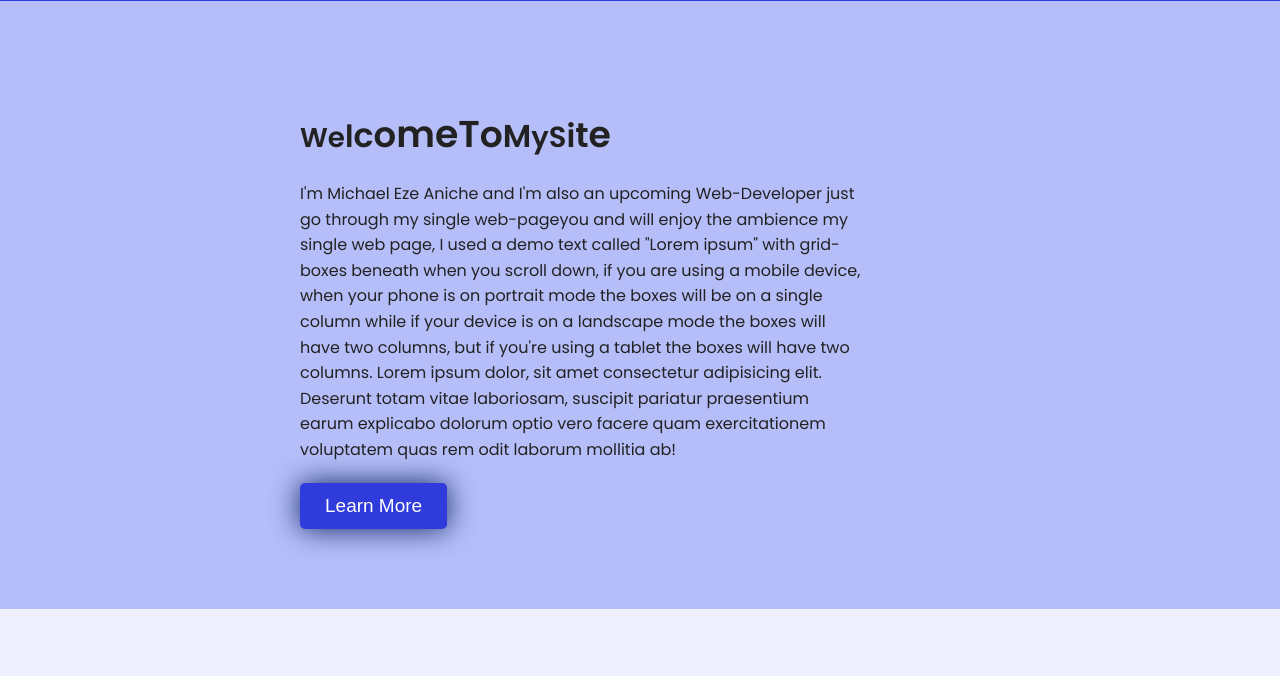
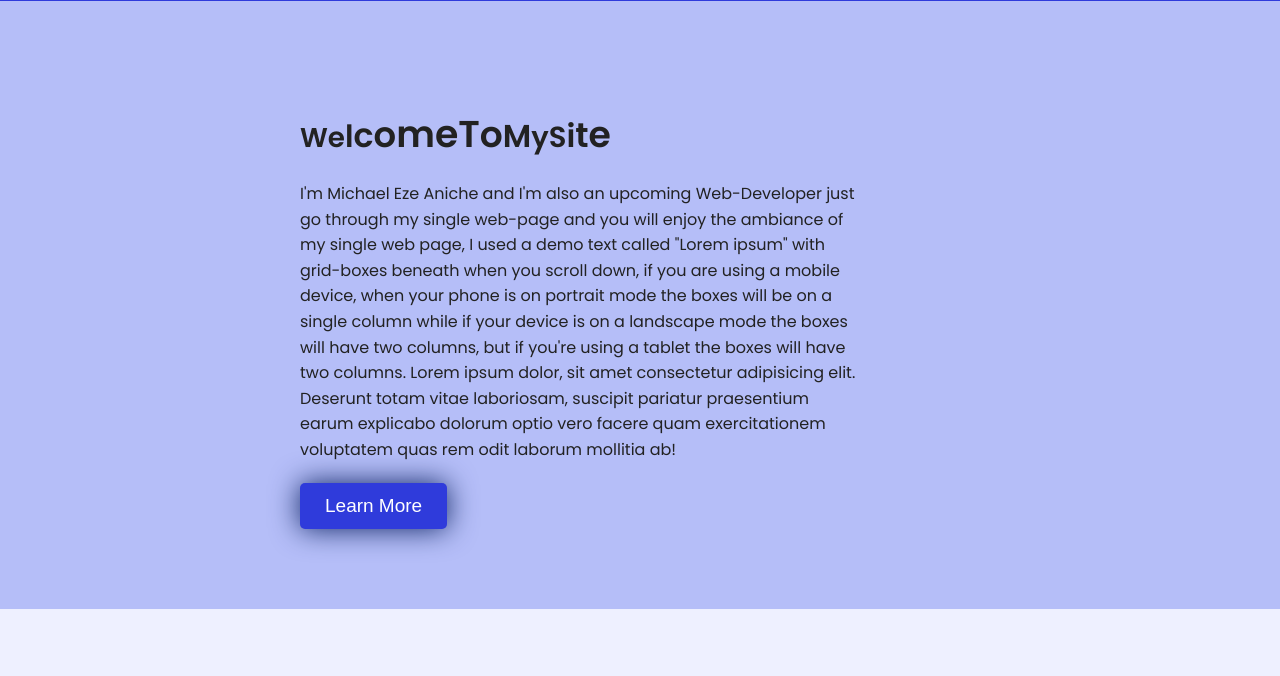
Before and after one commit to michealaniche77-sudo/grid2, a plain HTML site: page index.html in a window 1280 px wide. Shown: the part 79-755 px from the top of the page. Drawn offline with Linux system fonts and the light colour scheme.

Commit message:
Update index.html

```diff
--- a/index.html
+++ b/index.html
@@ -37,7 +37,7 @@
   <!-- WAVE TEXT TARGET -->
   <h1 id="waveText">Welcome To My Site</h1>
 
-  <p>I'm Michael Eze Aniche and I'm also an upcoming Web-Developer just go through my single web-pageyou and will enjoy the ambience my single web page, I used a demo text called "Lorem ipsum" with grid-boxes beneath when you scroll down, if you are using a mobile device, when your phone is on portrait mode the boxes will be on a single column while if your device is on a landscape mode the boxes will have two columns, but if you're using a tablet the boxes will have two columns. Lorem ipsum dolor, sit amet consectetur adipisicing elit. Deserunt totam vitae laboriosam, suscipit pariatur praesentium earum explicabo dolorum optio vero facere quam exercitationem voluptatem quas rem odit laborum mollitia ab!</p>
+  <p>I'm Michael Eze Aniche and I'm also an upcoming Web-Developer just go through my single web-page and you will enjoy the ambiance of my single web page, I used a demo text called "Lorem ipsum" with grid-boxes beneath when you scroll down, if you are using a mobile device, when your phone is on portrait mode the boxes will be on a single column while if your device is on a landscape mode the boxes will have two columns, but if you're using a tablet the boxes will have two columns. Lorem ipsum dolor, sit amet consectetur adipisicing elit. Deserunt totam vitae laboriosam, suscipit pariatur praesentium earum explicabo dolorum optio vero facere quam exercitationem voluptatem quas rem odit laborum mollitia ab!</p>
   <button>Learn More</button>
 </section>
 
```
